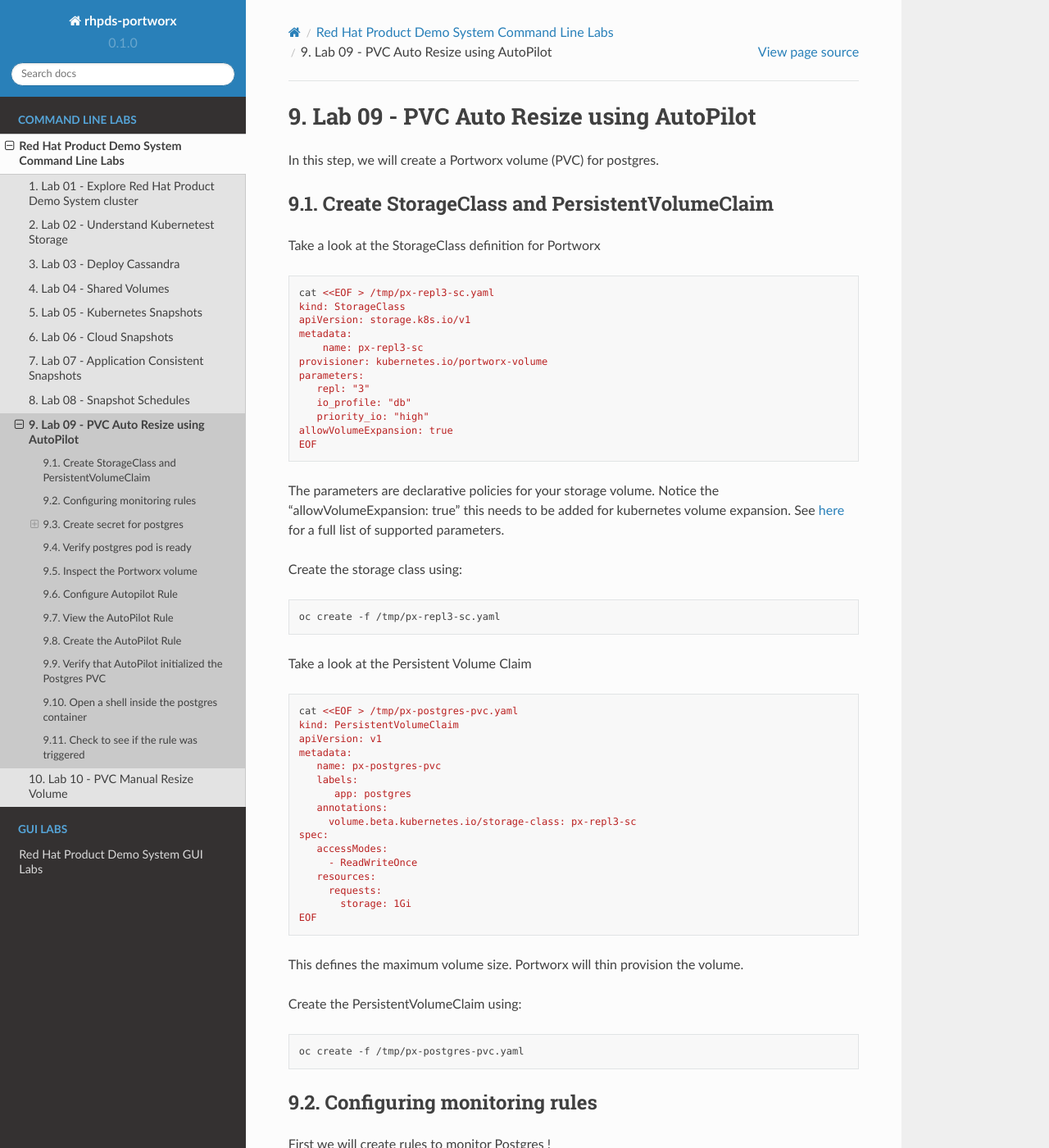
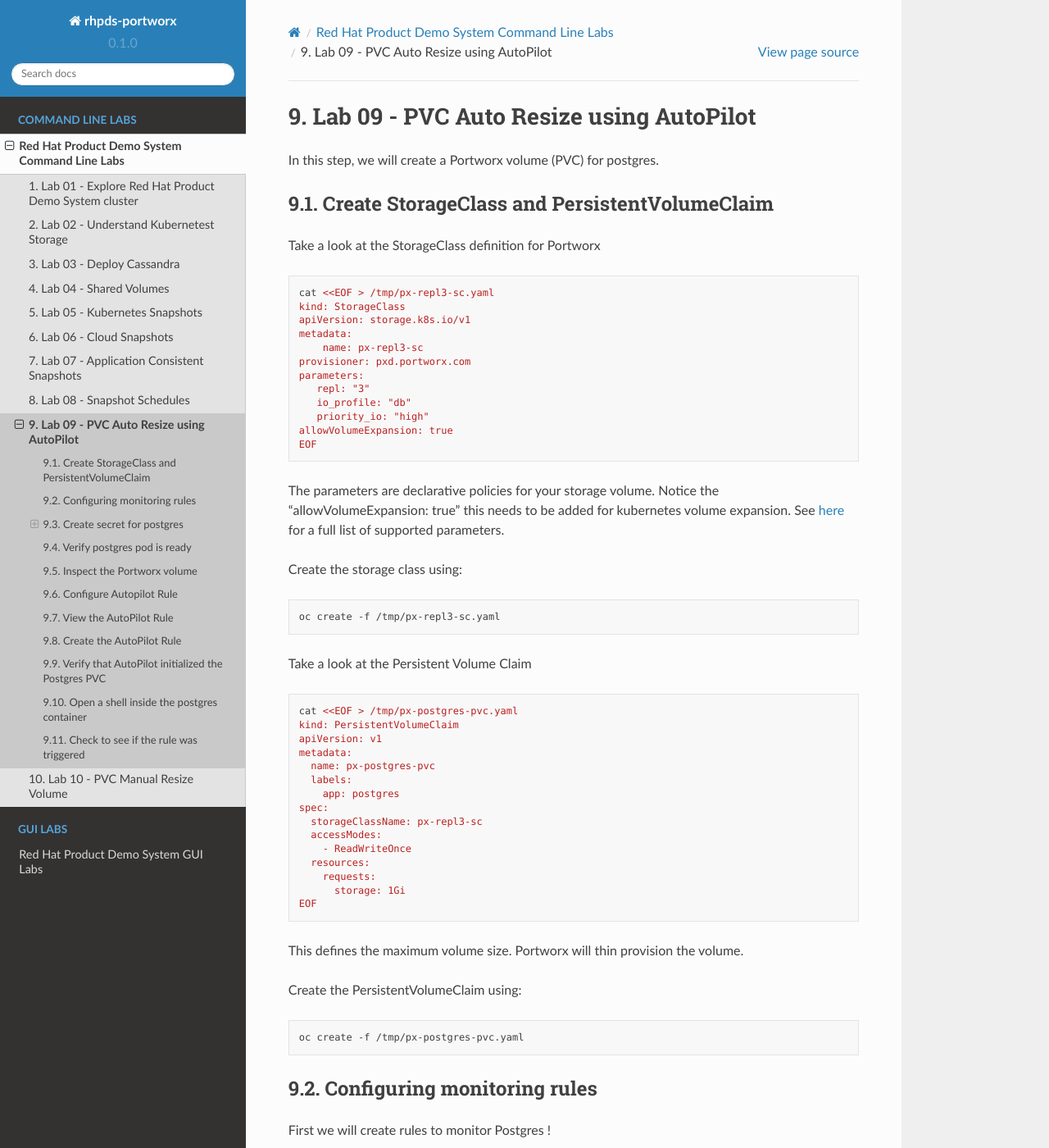
Before and after one commit to rhpds/pxe-rhdp-lab, a Sphinx documentation site: the page built from docs/source/cli-based-labs/lab09guide-cli.rst, in a window 1280 px wide and 1400 px high. Shown: the whole window at 82% size. Built offline with Sphinx 7.4.7 and the Read the Docs theme 2.0.0, drawn with Linux system fonts in a browser that asks for light colours.

Commit message:
storageClass cleanup

```diff
--- a/docs/source/cli-based-labs/lab03guide-cli.rst
+++ b/docs/source/cli-based-labs/lab03guide-cli.rst
@@ -194,7 +194,7 @@
 Observe that the stateful set is exposed through a headless service.
 Also note how PVCs will be dynamically created with each member of the
 stateful set based on the ``volumeClaimTemplates`` and it’s
-``storage-class`` sections. Finally, you will also see that we are
+``StorageClass`` sections. Finally, you will also see that we are
 starting with a single node (replicas: 1).
 
 Now use oc to deploy Cassandra.
--- a/docs/source/cli-based-labs/lab05guide-cli.rst
+++ b/docs/source/cli-based-labs/lab05guide-cli.rst
@@ -14,7 +14,7 @@
   apiVersion: storage.k8s.io/v1beta1
   metadata:
       name: px-db-sc
-  provisioner: kubernetes.io/portworx-volume
+  provisioner: pxd.portworx.com
   parameters:
      repl: "3"
      io_profile: "db"
@@ -34,9 +34,8 @@
      labels:
        app: mysql
      namespace: mysql-app
-     annotations:
-       volume.beta.kubernetes.io/storage-class: px-db-sc
   spec:
+    storageClassName: px-db-sc
      accessModes:
        - ReadWriteOnce
      resources:
--- a/docs/source/cli-based-labs/lab08guide-cli.rst
+++ b/docs/source/cli-based-labs/lab08guide-cli.rst
@@ -185,7 +185,7 @@
   apiVersion: storage.k8s.io/v1
   metadata:
       name: px-nginx-scheduled
-  provisioner: kubernetes.io/portworx-volume
+  provisioner: pxd.portworx.com
   parameters:
      repl: "2"
      io_priority: "high"
@@ -253,9 +253,8 @@
     volumeClaimTemplates:
     - metadata:
         name: www
-        annotations:
-          volume.beta.kubernetes.io/storage-class: px-nginx-scheduled
       spec:
+        storageClassName: px-nginx-scheduled
         accessModes: [ "ReadWriteOnce" ]
         resources:
           requests:
--- a/docs/source/cli-based-labs/lab09guide-cli.rst
+++ b/docs/source/cli-based-labs/lab09guide-cli.rst
@@ -16,7 +16,7 @@
   apiVersion: storage.k8s.io/v1
   metadata:
       name: px-repl3-sc
-  provisioner: kubernetes.io/portworx-volume
+  provisioner: pxd.portworx.com
   parameters:
      repl: "3"
      io_profile: "db"
@@ -44,17 +44,16 @@
   kind: PersistentVolumeClaim
   apiVersion: v1
   metadata:
-     name: px-postgres-pvc
-     labels:
-        app: postgres
-     annotations:
-       volume.beta.kubernetes.io/storage-class: px-repl3-sc
+    name: px-postgres-pvc
+    labels:
+      app: postgres
   spec:
-     accessModes:
-       - ReadWriteOnce
-     resources:
-       requests:
-         storage: 1Gi
+    storageClassName: px-repl3-sc
+    accessModes:
+      - ReadWriteOnce
+    resources:
+      requests:
+        storage: 1Gi
   EOF
 
 This defines the maximum volume size. Portworx will thin provision the
```
Also changed, not shown: docs/source/cli-based-labs/lab07guide-cli.rst (+3 -5 lines), docs/source/cli-based-labs/lab10guide-cli.rst (+3 -4 lines).
